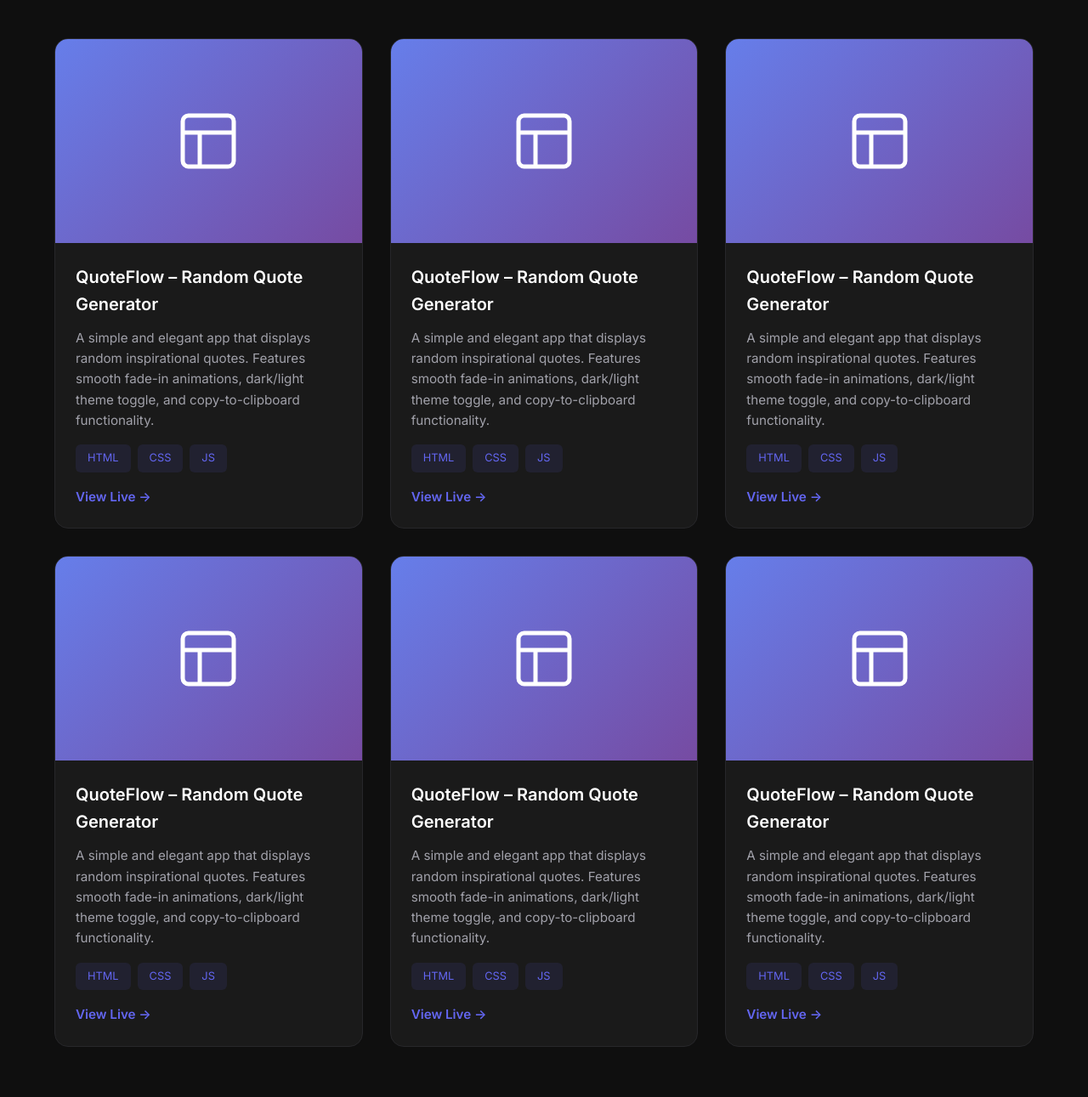
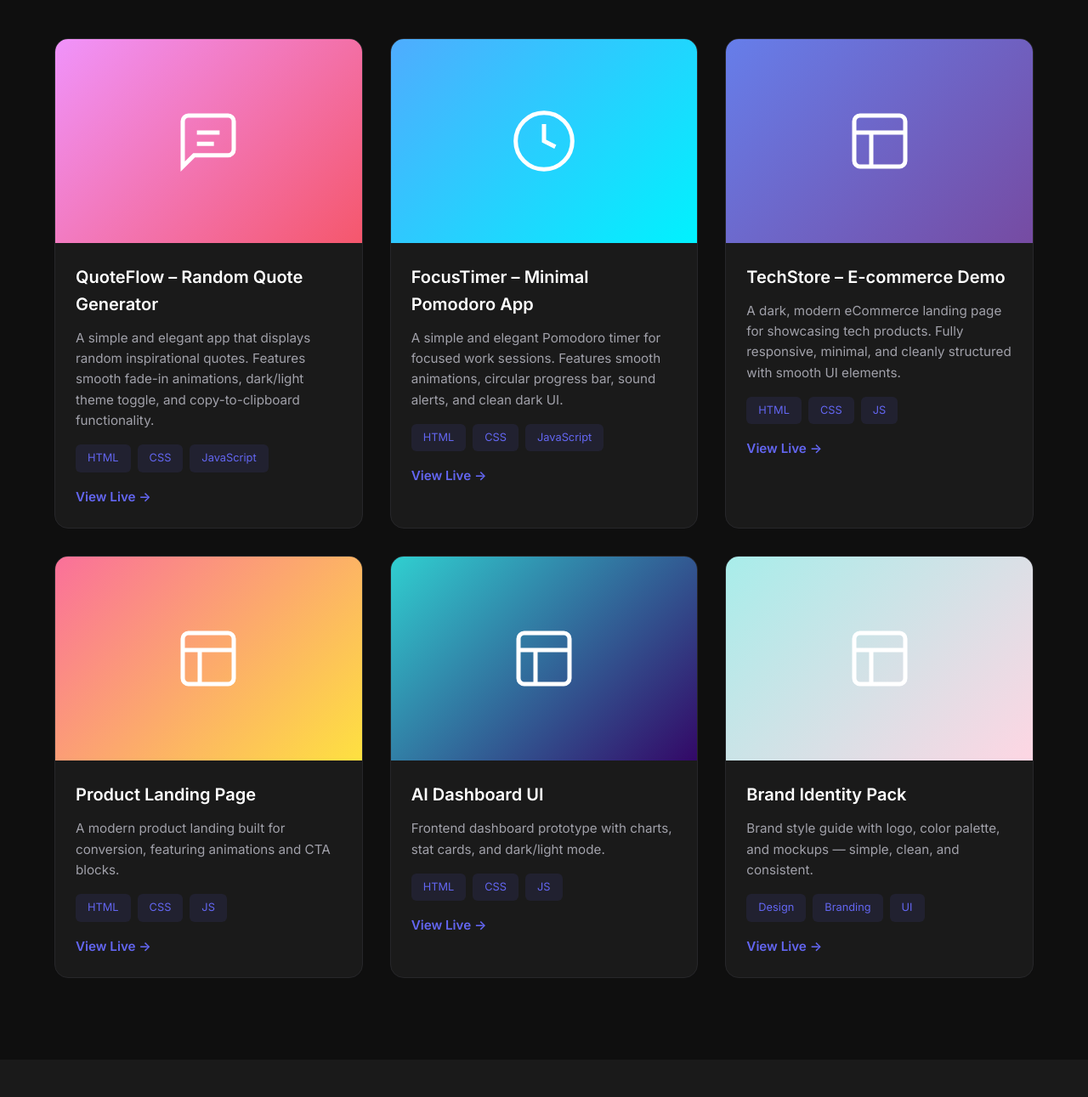
Before and after one commit to frelancer-web-dev/ai-portfolio-landing, a website: page index.html in a window 1280 px wide. Shown: the part 989-2280 px from the top of the page at 85% size. Drawn offline with nearby package versions, Linux system fonts and the light colour scheme.

Commit message:
Update index.html

```diff
--- a/index.html
+++ b/index.html
@@ -8,8 +8,7 @@
   <link href="https://fonts.googleapis.com/css2?family=Inter:wght@300;400;600;700&display=swap" rel="stylesheet" />
   <link href="https://cdnjs.cloudflare.com/ajax/libs/aos/2.3.4/aos.css" rel="stylesheet" />
   <link rel="stylesheet" href="./src/styles.css" />
-  <link rel="icon" type="image/png" href="./src/favicon.png"></head>
-
+  <link rel="icon" type="image/png" href="./src/favicon.png">
 </head>
 <body>
   <!-- Navigation -->
@@ -68,8 +67,56 @@
       <h2 class="section-title" data-aos="fade-up" data-i18n="projects.title">Projects</h2>
       <div class="projects-grid">
 
-        <!-- Project 1 -->
+        <!-- Project 1: QuoteFlow -->
         <article class="project-card" data-aos="fade-up" data-aos-delay="100">
+          <div class="project-image">
+            <div class="project-placeholder" style="background: linear-gradient(135deg, #f093fb 0%, #f5576c 100%)">
+              <svg width="80" height="80" viewBox="0 0 24 24" fill="none" stroke="white" stroke-width="1.5">
+                <path d="M21 15a2 2 0 01-2 2H7l-4 4V5a2 2 0 012-2h14a2 2 0 012 2z" />
+                <path d="M8 9h8M8 13h6" />
+              </svg>
+            </div>
+          </div>
+          <div class="project-content">
+            <h3 class="project-title" data-i18n="projects.project1.title">QuoteFlow – Random Quote Generator</h3>
+            <p class="project-description" data-i18n="projects.project1.description">
+              A simple and elegant app that displays random inspirational quotes. Features smooth fade-in animations, dark/light theme toggle, and copy-to-clipboard functionality.
+            </p>
+            <div class="project-tags">
+              <span class="tag">HTML</span>
+              <span class="tag">CSS</span>
+              <span class="tag">JavaScript</span>
+            </div>
+            <a href="https://frelancer-web-dev.github.io/QuoteFlow/" target="_blank" rel="noopener noreferrer" class="project-link" data-i18n="projects.viewLive">View Live →</a>
+          </div>
+        </article>
+
+        <!-- Project 2: FocusTimer -->
+        <article class="project-card" data-aos="fade-up" data-aos-delay="200">
+          <div class="project-image">
+            <div class="project-placeholder" style="background: linear-gradient(135deg, #4facfe 0%, #00f2fe 100%)">
+              <svg width="80" height="80" viewBox="0 0 24 24" fill="none" stroke="white" stroke-width="1.5">
+                <circle cx="12" cy="12" r="10" />
+                <polyline points="12 6 12 12 16 14" />
+              </svg>
+            </div>
+          </div>
+          <div class="project-content">
+            <h3 class="project-title" data-i18n="projects.project2.title">FocusTimer – Minimal Pomodoro App</h3>
+            <p class="project-description" data-i18n="projects.project2.description">
+              A simple and elegant Pomodoro timer for focused work sessions. Features smooth animations, circular progress bar, sound alerts, and clean dark UI.
+            </p>
+            <div class="project-tags">
+              <span class="tag">HTML</span>
+              <span class="tag">CSS</span>
+              <span class="tag">JavaScript</span>
+            </div>
+            <a href="https://frelancer-web-dev.github.io/FocusTimer/" target="_blank" rel="noopener noreferrer" class="project-link" data-i18n="projects.viewLive">View Live →</a>
+          </div>
+        </article>
+
+        <!-- Project 3: TechStore -->
+        <article class="project-card" data-aos="fade-up" data-aos-delay="300">
           <div class="project-image">
             <div class="project-placeholder" style="background: linear-gradient(135deg, #667eea 0%, #764ba2 100%)">
               <svg width="80" height="80" viewBox="0 0 24 24" fill="none" stroke="white" stroke-width="1.5">
@@ -79,34 +126,8 @@
             </div>
           </div>
           <div class="project-content">
-            <h3 class="project-title" data-i18n="projects.project1.title">AI Portfolio Landing</h3>
-            <p class="project-description" data-i18n="projects.project1.description">
-              A dark, minimal landing page for showcasing web & design projects. Fully responsive and animated.
-            </p>
-            <div class="project-tags">
-              <span class="tag">HTML</span>
-              <span class="tag">CSS</span>
-              <span class="tag">JS</span>
-            </div>
-            <a href="#" class="project-link" data-i18n="projects.viewLive">View Live →</a>
-          </div>
-        </article>
-
-        <!-- Project 2 -->
-        <article class="project-card" data-aos="fade-up" data-aos-delay="100">
-          <div class="project-image">
-            <div class="project-placeholder" style="background: linear-gradient(135deg, #667eea 0%, #764ba2 100%)">
-              <svg width="80" height="80" viewBox="0 0 24 24" fill="none" stroke="white" stroke-width="1.5">
-                <rect x="3" y="3" width="18" height="18" rx="2" />
-                <path d="M3 9h18M9 21V9" />
-              </svg>
-            </div>
-          </div>
-          <div class="project-content">
-            <h3 class="project-title" data-i18n="projects.project1.title">TecStore - Demo project of electronics e-commerce store for portfolio.
-
-</h3>
-            <p class="project-description" data-i18n="projects.project1.description">
+            <h3 class="project-title" data-i18n="projects.project3.title">TechStore – E-commerce Demo</h3>
+            <p class="project-description" data-i18n="projects.project3.description">
               A dark, modern eCommerce landing page for showcasing tech products. Fully responsive, minimal, and cleanly structured with smooth UI elements.
             </p>
             <div class="project-tags">
@@ -118,11 +139,10 @@
           </div>
         </article>
 
-
-        <!-- Project 3 -->
+        <!-- Project 4 -->
         <article class="project-card" data-aos="fade-up" data-aos-delay="100">
           <div class="project-image">
-            <div class="project-placeholder" style="background: linear-gradient(135deg, #667eea 0%, #764ba2 100%)">
+            <div class="project-placeholder" style="background: linear-gradient(135deg, #fa709a 0%, #fee140 100%)">
               <svg width="80" height="80" viewBox="0 0 24 24" fill="none" stroke="white" stroke-width="1.5">
                 <rect x="3" y="3" width="18" height="18" rx="2" />
                 <path d="M3 9h18M9 21V9" />
@@ -130,9 +150,9 @@
             </div>
           </div>
           <div class="project-content">
-            <h3 class="project-title" data-i18n="projects.project1.title">AI Portfolio Landing</h3>
-            <p class="project-description" data-i18n="projects.project1.description">
-              A dark, minimal landing page for showcasing web & design projects. Fully responsive and animated.
+            <h3 class="project-title" data-i18n="projects.project4.title">Product Landing Page</h3>
+            <p class="project-description" data-i18n="projects.project4.description">
+              A modern product landing built for conversion, featuring animations and CTA blocks.
             </p>
             <div class="project-tags">
               <span class="tag">HTML</span>
@@ -143,11 +163,10 @@
           </div>
         </article>
 
-
-        <!-- Project 4 -->
+        <!-- Project 5 -->
         <article class="project-card" data-aos="fade-up" data-aos-delay="100">
           <div class="project-image">
-            <div class="project-placeholder" style="background: linear-gradient(135deg, #667eea 0%, #764ba2 100%)">
+            <div class="project-placeholder" style="background: linear-gradient(135deg, #30cfd0 0%, #330867 100%)">
               <svg width="80" height="80" viewBox="0 0 24 24" fill="none" stroke="white" stroke-width="1.5">
                 <rect x="3" y="3" width="18" height="18" rx="2" />
                 <path d="M3 9h18M9 21V9" />
@@ -155,9 +174,9 @@
             </div>
           </div>
           <div class="project-content">
-            <h3 class="project-title" data-i18n="projects.project1.title">AI Portfolio Landing</h3>
-            <p class="project-description" data-i18n="projects.project1.description">
-              A dark, minimal landing page for showcasing web & design projects. Fully responsive and animated.
+            <h3 class="project-title" data-i18n="projects.project5.title">AI Dashboard UI</h3>
+            <p class="project-description" data-i18n="projects.project5.description">
+              Frontend dashboard prototype with charts, stat cards, and dark/light mode.
             </p>
             <div class="project-tags">
               <span class="tag">HTML</span>
@@ -168,11 +187,10 @@
           </div>
         </article>
 
-
-        <!-- Project 5 -->
+        <!-- Project 6 -->
         <article class="project-card" data-aos="fade-up" data-aos-delay="100">
           <div class="project-image">
-            <div class="project-placeholder" style="background: linear-gradient(135deg, #667eea 0%, #764ba2 100%)">
+            <div class="project-placeholder" style="background: linear-gradient(135deg, #a8edea 0%, #fed6e3 100%)">
               <svg width="80" height="80" viewBox="0 0 24 24" fill="none" stroke="white" stroke-width="1.5">
                 <rect x="3" y="3" width="18" height="18" rx="2" />
                 <path d="M3 9h18M9 21V9" />
@@ -180,39 +198,14 @@
             </div>
           </div>
           <div class="project-content">
-            <h3 class="project-title" data-i18n="projects.project1.title">AI Portfolio Landing</h3>
-            <p class="project-description" data-i18n="projects.project1.description">
-              A dark, minimal landing page for showcasing web & design projects. Fully responsive and animated.
+            <h3 class="project-title" data-i18n="projects.project6.title">Brand Identity Pack</h3>
+            <p class="project-description" data-i18n="projects.project6.description">
+              Brand style guide with logo, color palette, and mockups — simple, clean, and consistent.
             </p>
             <div class="project-tags">
-              <span class="tag">HTML</span>
-              <span class="tag">CSS</span>
-              <span class="tag">JS</span>
-            </div>
-            <a href="#" class="project-link" data-i18n="projects.viewLive">View Live →</a>
-          </div>
-        </article>
-
-
-        <!-- Project 6 -->
-        <article class="project-card" data-aos="fade-up" data-aos-delay="100">
-          <div class="project-image">
-            <div class="project-placeholder" style="background: linear-gradient(135deg, #667eea 0%, #764ba2 100%)">
-              <svg width="80" height="80" viewBox="0 0 24 24" fill="none" stroke="white" stroke-width="1.5">
-                <rect x="3" y="3" width="18" height="18" rx="2" />
-                <path d="M3 9h18M9 21V9" />
-              </svg>
-            </div>
-          </div>
-          <div class="project-content">
-            <h3 class="project-title" data-i18n="projects.project1.title">AI Portfolio Landing</h3>
-            <p class="project-description" data-i18n="projects.project1.description">
-              A dark, minimal landing page for showcasing web & design projects. Fully responsive and animated.
-            </p>
-            <div class="project-tags">
-              <span class="tag">HTML</span>
-              <span class="tag">CSS</span>
-              <span class="tag">JS</span>
+              <span class="tag">Design</span>
+              <span class="tag">Branding</span>
+              <span class="tag">UI</span>
             </div>
             <a href="#" class="project-link" data-i18n="projects.viewLive">View Live →</a>
           </div>
```
